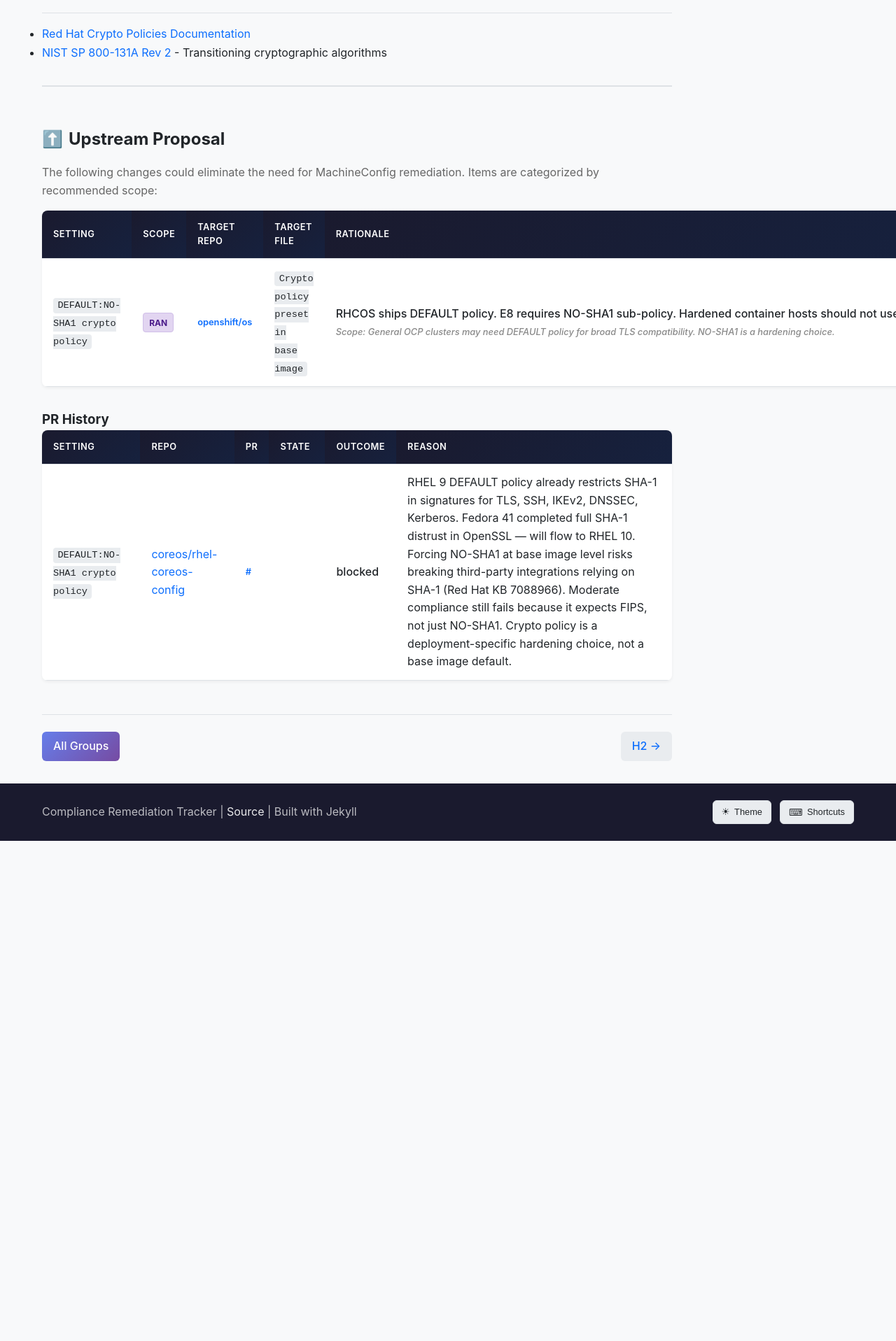
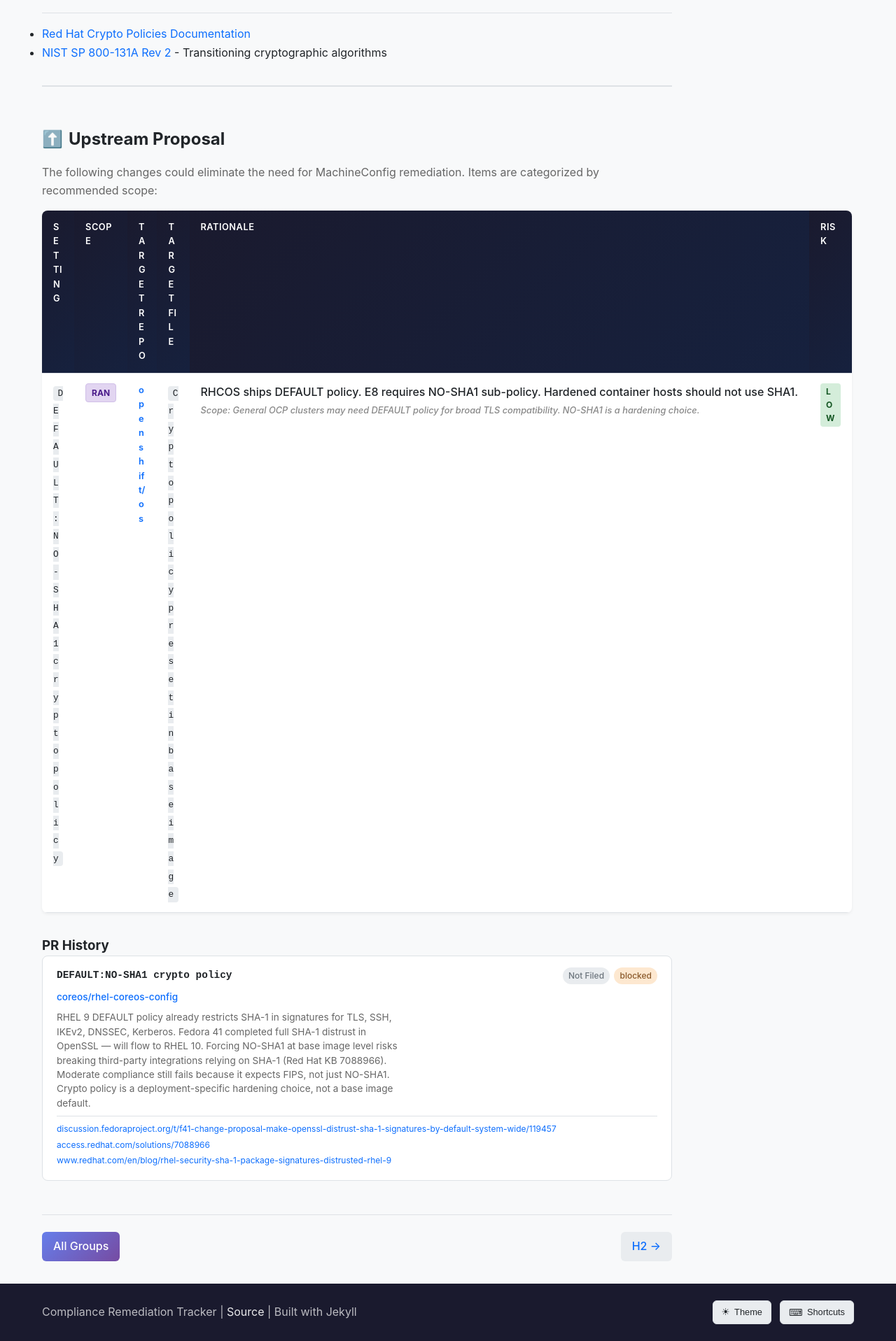
Before and after one commit to sebrandon1/compliance-scripts, a Jekyll site: the page built from docs/versions/4.21/groups/H1.md, in a window 1280 px wide. Shown: the part 2055-3972 px from the top of the page at 70% size. Built offline with Jekyll 4.4.1, drawn with Linux system fonts in a browser that asks for light colours; before the commit the page ends 3257 px from its top, so only the background shows below that.

Commit message:
Redesign upstream proposal and PR history sections on group pages
Replace the cramped PR History table with card-based layout that
gives the reason text room to breathe. Each PR history entry is now
a card showing setting, state/outcome badges, repo link with dates,
reason text, and reference links.

Fix upstream proposal table scaling: switch from fixed to auto
table layout, add percentage-based column widths so Rationale
column gets priority space. Add word-break handling for long
code strings in Setting and Target File columns.

```diff
--- a/docs/_layouts/group.html
+++ b/docs/_layouts/group.html
@@ -100,15 +100,15 @@
   <div class="upstream-proposal" id="upstream-proposal">
     <h2>Upstream Proposal</h2>
     <p>The following changes could eliminate the need for MachineConfig remediation. Items are categorized by recommended scope:</p>
-    <table>
+    <table class="upstream-table">
       <thead>
         <tr>
-          <th>Setting</th>
-          <th style="width: 90px;">Scope</th>
-          <th>Target Repo</th>
-          <th>Target File</th>
+          <th style="width: 18%;">Setting</th>
+          <th style="width: 70px;">Scope</th>
+          <th style="width: 15%;">Target Repo</th>
+          <th style="width: 17%;">Target File</th>
           <th>Rationale</th>
-          <th style="width: 60px;">Risk</th>
+          <th style="width: 50px;">Risk</th>
         </tr>
       </thead>
       <tbody>
@@ -159,42 +159,51 @@
 
     {% if has_pr_history %}
     <h3>PR History</h3>
-    <table>
-      <thead>
-        <tr>
-          <th>Setting</th>
-          <th>Repo</th>
-          <th>PR</th>
-          <th style="width: 80px;">State</th>
-          <th>Outcome</th>
-          <th>Reason</th>
-        </tr>
-      </thead>
-      <tbody>
     {% for item in group.upstream %}
       {% if item.pr_history %}
         {% for pr in item.pr_history %}
-          <tr>
-            <td><code>{{ item.setting }}</code></td>
-            <td><a href="https://github.com/{{ pr.repo }}">{{ pr.repo }}</a></td>
-            <td><a href="{{ pr.url }}">#{{ pr.pr }}</a></td>
-            <td>
+        <div class="pr-history-card">
+          <div class="pr-history-header">
+            <code>{{ item.setting }}</code>
+            <span class="pr-history-meta">
               {% if pr.state == "open" %}
                 <span class="upstream-badge pr-exists">Open</span>
               {% elsif pr.state == "merged" %}
                 <span class="upstream-badge pass">Merged</span>
               {% elsif pr.state == "closed" %}
                 <span class="upstream-badge ran-only">Closed</span>
+              {% elsif pr.state == "not-filed" %}
+                <span class="upstream-badge na">Not Filed</span>
               {% endif %}
-            </td>
-            <td>{{ pr.outcome | default: "—" }}</td>
-            <td>{{ pr.reason | default: "—" }}</td>
-          </tr>
+              {% if pr.outcome %}
+                <span class="upstream-badge {% if pr.outcome == 'blocked' %}ran-only{% elsif pr.outcome == 'redirected' %}candidate{% else %}na{% endif %}">{{ pr.outcome }}</span>
+              {% endif %}
+            </span>
+          </div>
+          {% if pr.pr %}
+          <div class="pr-history-link">
+            <a href="{{ pr.url }}">{{ pr.repo }}#{{ pr.pr }}</a>
+            {% if pr.opened %}<span class="pr-history-date">opened {{ pr.opened }}{% if pr.closed %}, closed {{ pr.closed }}{% endif %}</span>{% endif %}
+          </div>
+          {% else %}
+          <div class="pr-history-link">
+            <a href="https://github.com/{{ pr.repo }}">{{ pr.repo }}</a>
+          </div>
+          {% endif %}
+          {% if pr.reason %}
+          <div class="pr-history-reason">{{ pr.reason }}</div>
+          {% endif %}
+          {% if pr.references %}
+          <div class="pr-history-refs">
+            {% for ref in pr.references %}
+            <a href="{{ ref }}">{{ ref | replace: "https://github.com/", "" | replace: "https://", "" }}</a>
+            {% endfor %}
+          </div>
+          {% endif %}
+        </div>
         {% endfor %}
       {% endif %}
     {% endfor %}
-      </tbody>
-    </table>
     {% endif %}
   </div>
   {% endif %}
--- a/docs/assets/css/style.css
+++ b/docs/assets/css/style.css
@@ -1902,6 +1902,110 @@
   color: var(--color-text-secondary, #666);
 }
 
+.upstream-proposal table {
+  table-layout: auto;
+  width: 100%;
+}
+
+.upstream-proposal table td,
+.upstream-proposal table th {
+  vertical-align: top;
+  word-break: break-word;
+}
+
+.upstream-proposal table td code {
+  white-space: normal;
+  word-break: break-word;
+  font-size: 0.8rem;
+}
+
+.upstream-proposal .pr-history-reason {
+  font-size: 0.85rem;
+  line-height: 1.5;
+  max-width: 500px;
+}
+
+.upstream-proposal .pr-history-refs {
+  margin-top: 0.5rem;
+  padding-top: 0.5rem;
+  border-top: 1px solid var(--color-border);
+  font-size: 0.75rem;
+}
+
+.upstream-proposal .pr-history-refs a {
+  display: block;
+  margin-bottom: 0.2rem;
+  word-break: break-all;
+}
+
+/* PR History cards */
+.pr-history-card {
+  background: var(--color-card);
+  border: 1px solid var(--color-border);
+  border-radius: 8px;
+  padding: 1rem 1.25rem;
+  margin-bottom: 0.75rem;
+}
+
+.pr-history-header {
+  display: flex;
+  justify-content: space-between;
+  align-items: flex-start;
+  gap: 0.75rem;
+  flex-wrap: wrap;
+  margin-bottom: 0.5rem;
+}
+
+.pr-history-header code {
+  font-size: 0.9rem;
+  font-weight: 600;
+  white-space: normal;
+  word-break: break-word;
+}
+
+.pr-history-meta {
+  display: flex;
+  gap: 0.4rem;
+  flex-shrink: 0;
+}
+
+.pr-history-link {
+  margin-bottom: 0.5rem;
+  font-size: 0.85rem;
+}
+
+.pr-history-link a {
+  font-weight: 500;
+}
+
+.pr-history-date {
+  color: var(--color-text-secondary, #888);
+  margin-left: 0.5rem;
+  font-size: 0.8rem;
+}
+
+.pr-history-reason {
+  font-size: 0.85rem;
+  line-height: 1.6;
+  color: var(--color-text-secondary, #666);
+  margin-top: 0.5rem;
+}
+
+.pr-history-refs {
+  margin-top: 0.75rem;
+  padding-top: 0.5rem;
+  border-top: 1px solid var(--color-border);
+  font-size: 0.75rem;
+}
+
+.pr-history-refs a {
+  display: inline-block;
+  margin-right: 1rem;
+  margin-bottom: 0.25rem;
+  word-break: break-all;
+  color: var(--color-link);
+}
+
 .risk-badge {
   display: inline-block;
   padding: 0.15rem 0.5rem;
```
Lines whose indentation alone changed are shown as unchanged.
